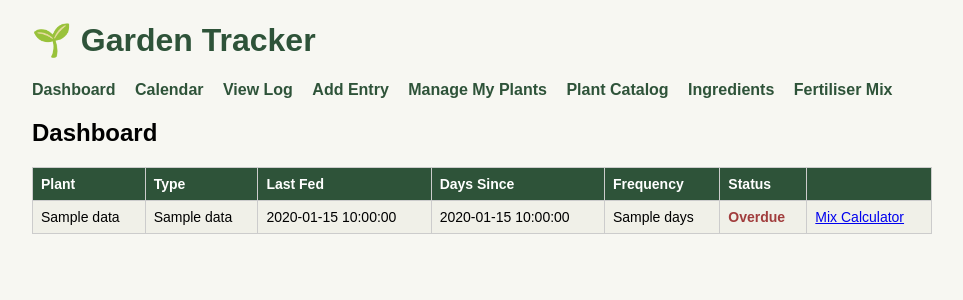
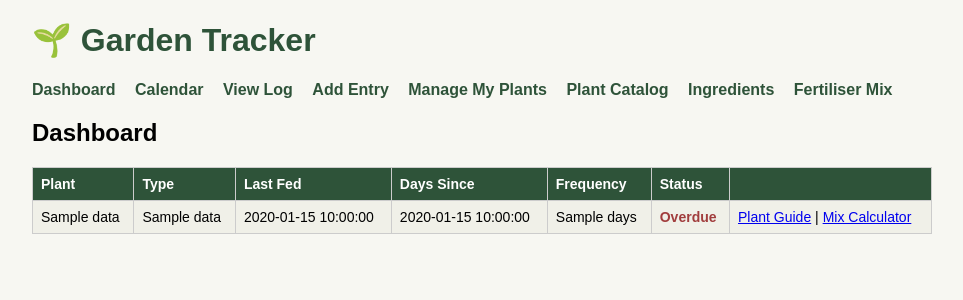
Before and after one commit to WarlockAUS/garden-tracker, a Flask app: template templates/dashboard.html in a window 1280 px wide. Shown: the top 300 px of the page, without its empty margins (158-1121 px from the left). Run offline with Flask 3, Linux system fonts and the light colour scheme; the template is opened without the code that fills it: most values are stand-ins (such as "Sample title", 1, 10 or a date in 2020); parts of the project's set-up code (start-up, migrations or seed data) failed here and were passed over.

Commit message:
Add Plant Guide link to dashboard

```diff
--- a/templates/dashboard.html
+++ b/templates/dashboard.html
@@ -31,7 +31,12 @@
                 <span>No Schedule Set</span>
             {% endif %}
         </td>
-        <td><a href="{{ url_for('mix_calculator', plant_id=d.plant_id) }}">Mix Calculator</a></td>
+        <td>
+            {% if d.catalog_id %}
+            <a href="{{ url_for('catalog_detail', catalog_id=d.catalog_id) }}">Plant Guide</a> |
+            {% endif %}
+            <a href="{{ url_for('mix_calculator', plant_id=d.plant_id) }}">Mix Calculator</a>
+        </td>
     </tr>
     {% else %}
     <tr><td colspan="7">No plants yet. Go to Manage Plants to add one.</td></tr>
```
